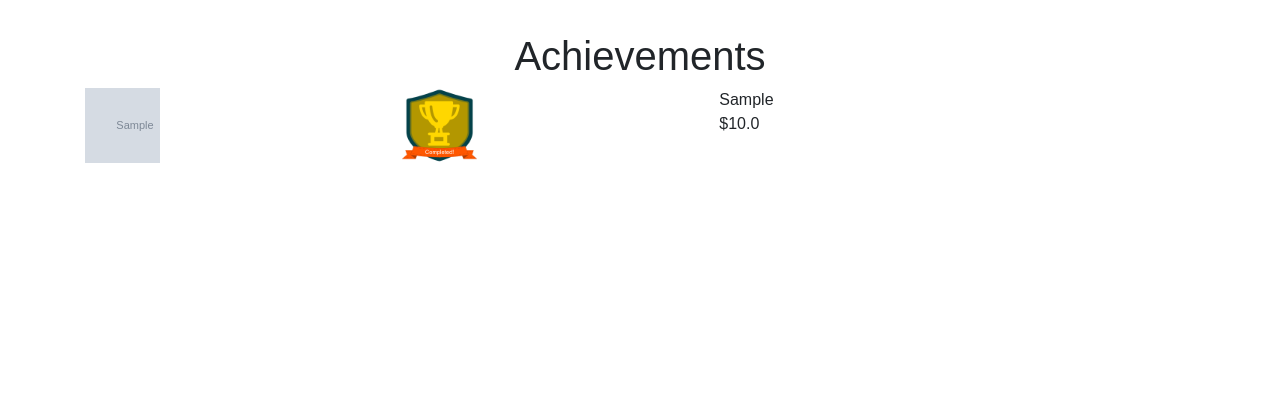
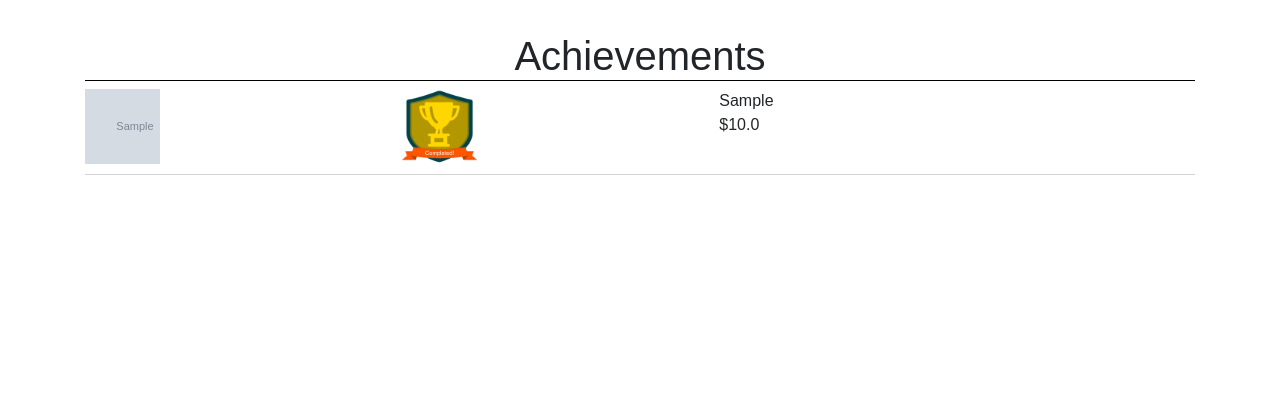
Before and after one commit to nlimtung/financialhackathon, a Django app: page /habits/completed in a window 1280 px wide. Shown: the top 420 px of the page. Run offline with Django 4.2, Linux system fonts and the light colour scheme; a user stored in the database is signed in; tables that the repository leaves empty hold one stand-in row (values such as "Sample post"); grey boxes marked "Sample" are stand-in pictures; some libraries are stand-ins or nearby versions; some web fonts are replaced.

Commit message:
linebreak

```diff
--- a/main_app/static/css/base.css
+++ b/main_app/static/css/base.css
@@ -11,7 +11,20 @@
     text-align: center;
     font-family: 'Fira Sans Condensed', sans-serif;
     font-weight: 900;
+}
 
+.main-page_h1  {
+    border-bottom: 1px solid black;
+    width: 100%;
+}
+
+#allsmallbadges-index, .completed-card {
+    border-bottom: 1px solid lightgrey;
+
+}
+
+.completed-card {
+    padding-bottom: 10px;;
 }
 
 p {
@@ -322,3 +335,9 @@
     text-align: center;
     padding-bottom: 20px;
 }
+
+.detail table {
+    border-bottom: 1px solid lightgrey;
+    border-top: 1px solid lightgrey;
+
+}
--- a/main_app/templates/habits/completed.html
+++ b/main_app/templates/habits/completed.html
@@ -1,7 +1,7 @@
 {% extends 'base.html' %}
 {% block content %}
 <div class = "completed-page">
-    <h1>Achievements</h1>
+    <h1 class = "main-page_h1">Achievements</h1>
 
     {%if completed_habits.count%}
         {% for completed in completed_habits %}
--- a/main_app/templates/habits/detail.html
+++ b/main_app/templates/habits/detail.html
@@ -6,7 +6,7 @@
 
     <div class = 'detail'>
 
-        <h1>{{ habit.item }}</h1>
+        <h1 class>{{ habit.item }}</h1>
         <div class = "details-image" style="background-image: url({{habit.goal_image.url}})"></div>
 
         <!-- 100% badge -->
--- a/main_app/templates/habits/index.html
+++ b/main_app/templates/habits/index.html
@@ -2,7 +2,7 @@
 {% block content %}
 <div class = "index-page">
 
-    <h1>My Goals</h1>
+    <h1 class = 'main-page_h1'>My Goals</h1>
 
 
     {% if habits.count %}
--- a/main_app/templates/habits/profile.html
+++ b/main_app/templates/habits/profile.html
@@ -1,6 +1,6 @@
 {% extends 'base.html' %}
 {% block content %}
-<h1>Profile</h1>
+<h1 class = "main-page_h1">Profile</h1>
 <div class = "profile">
     <div class = "profile-image"></div>
             <li>{{ user }}</li>
--- a/main_app/templates/main_app/habit_confirm_delete.html
+++ b/main_app/templates/main_app/habit_confirm_delete.html
@@ -1,7 +1,7 @@
 {% extends 'base.html' %}
 
 {% block content %}
-  <h1 class="fw-bold">Abandon Goal</h1>
+  <h1 class = 'main-page_h1' class="fw-bold">Abandon Goal</h1>
 
   <p class="header-text">Are you sure you want to abandon goal? This action cannot be undone <span class="black-text"></span>
   </br> </br>
--- a/main_app/templates/main_app/habit_form.html
+++ b/main_app/templates/main_app/habit_form.html
@@ -1,7 +1,7 @@
 {% extends 'base.html' %}
 
 {% block content %}
-<h1>Add New Goal</h1>
+<h1 class = "main-page_h1">Add New Goal</h1>
 <h5>Please enter your goal and its cost</h5>
   <form action="" method="post" enctype="multipart/form-data">
     {% csrf_token %}
```
Also changed, not shown: main_app/migrations/0006_alter_habit_item.py (added), main_app/migrations/0007_alter_habit_habit_cost_alter_habit_item.py (added), main_app/migrations/0008_alter_habit_habit_cost.py (added), main_app/migrations/0009_alter_habit_habit_cost.py (added), main_app/templates/habits/new.html (added).
